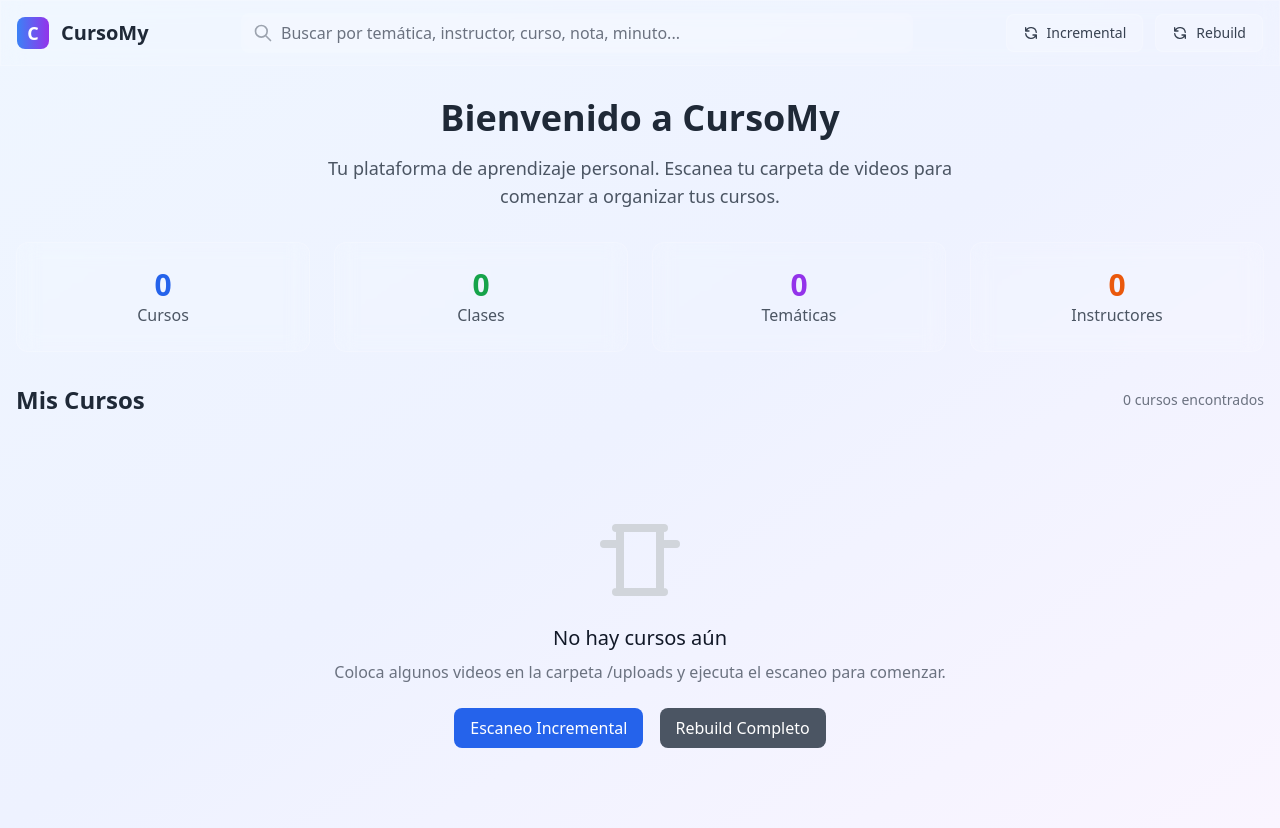
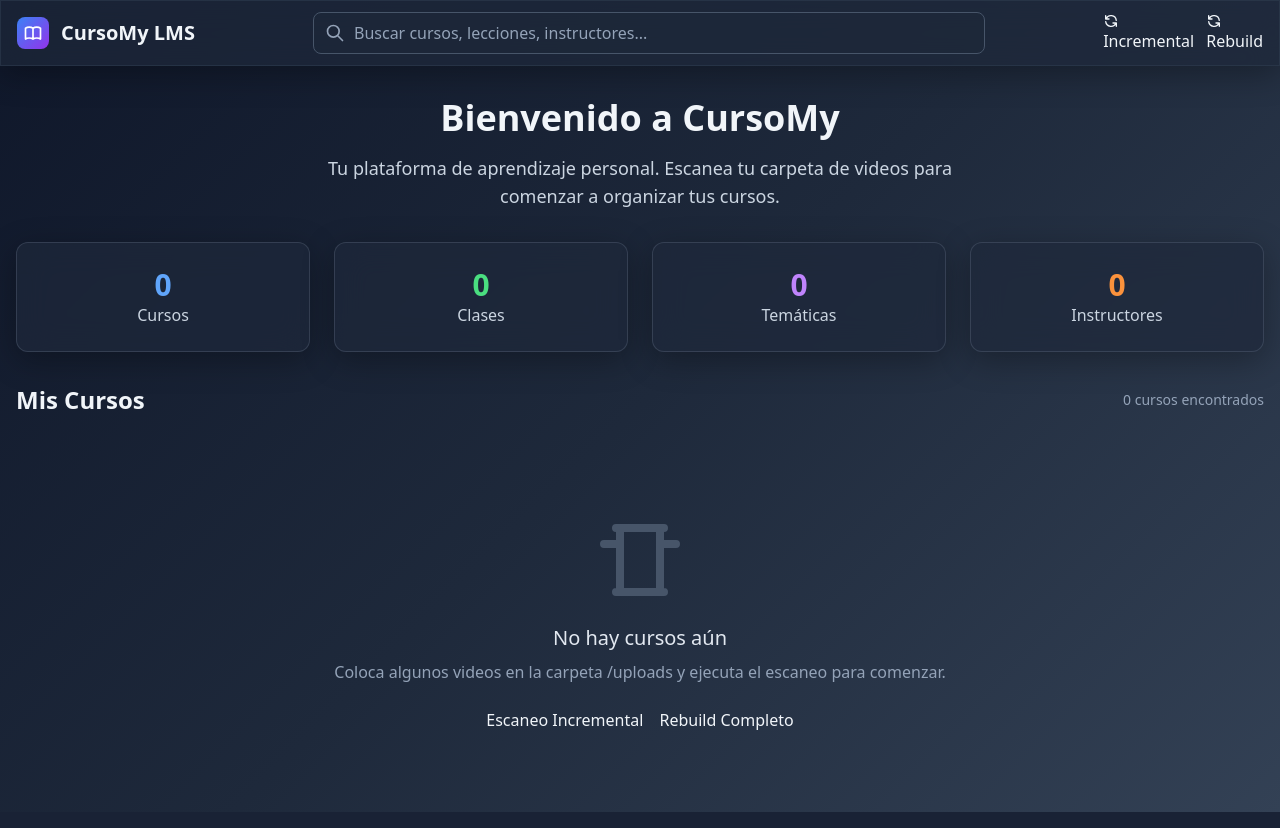
Before and after one commit to aalcaide45web/cursomyv4, a PHP site: page / in a window 1280 px wide. Run offline with PHP 8.4, Linux system fonts and the light colour scheme; some libraries are stand-ins or nearby versions.

Commit message:
Desarrollo fase 2 - Fase de prueba V1.4 Modo Oscuro - Proyecto CursoMy LMS Lite v4

```diff
--- /dev/null
+++ b/app/Controllers/SearchController.php
@@ -0,0 +1,217 @@
+<?php declare(strict_types=1);
+
+require_once __DIR__ . '/../Services/DB.php';
+require_once __DIR__ . '/../Repositories/CourseRepository.php';
+require_once __DIR__ . '/../Repositories/LessonRepository.php';
+require_once __DIR__ . '/../Repositories/TopicRepository.php';
+require_once __DIR__ . '/../Repositories/InstructorRepository.php';
+require_once __DIR__ . '/../Lib/JsonResponse.php';
+
+class SearchController
+{
+    private CourseRepository $courseRepo;
+    private LessonRepository $lessonRepo;
+    private TopicRepository $topicRepo;
+    private InstructorRepository $instructorRepo;
+
+    public function __construct()
+    {
+        $this->courseRepo = new CourseRepository();
+        $this->lessonRepo = new LessonRepository();
+        $this->topicRepo = new TopicRepository();
+        $this->instructorRepo = new InstructorRepository();
+    }
+
+    /**
+     * Búsqueda global en tiempo real
+     */
+    public function search(): void
+    {
+        try {
+            $query = $_GET['q'] ?? '';
+            $limit = min((int)($_GET['limit'] ?? 20), 50); // Máximo 50 resultados
+
+            if (empty($query)) {
+                JsonResponse::ok(['results' => [], 'count' => 0, 'query' => '']);
+                return;
+            }
+
+            $results = $this->performSearch($query, $limit);
+
+            JsonResponse::ok([
+                'results' => $results,
+                'count' => count($results),
+                'query' => $query
+            ]);
+
+        } catch (Exception $e) {
+            JsonResponse::error('Error en la búsqueda: ' . $e->getMessage());
+        }
+    }
+
+    /**
+     * Realiza la búsqueda en múltiples entidades
+     */
+    private function performSearch(string $query, int $limit): array
+    {
+        $results = [];
+
+        // Buscar en cursos
+        $courses = $this->searchCourses($query, $limit);
+        foreach ($courses as $course) {
+            $results[] = [
+                'type' => 'course',
+                'id' => $course['id'],
+                'title' => $course['name'],
+                'subtitle' => "Curso por {$course['instructor_name']}",
+                'topic' => $course['topic_name'],
+                'url' => "/course/{$course['slug']}",
+                'score' => $this->calculateRelevance($query, $course['name'])
+            ];
+        }
+
+        // Buscar en lecciones
+        $lessons = $this->searchLessons($query, $limit);
+        foreach ($lessons as $lesson) {
+            $results[] = [
+                'type' => 'lesson',
+                'id' => $lesson['id'],
+                'title' => $lesson['name'],
+                'subtitle' => "Lección del curso {$lesson['course_name']}",
+                'topic' => $lesson['topic_name'],
+                'url' => "/lesson/{$lesson['id']}",
+                'score' => $this->calculateRelevance($query, $lesson['name'])
+            ];
+        }
+
+        // Buscar en topics
+        $topics = $this->searchTopics($query, $limit);
+        foreach ($topics as $topic) {
+            $results[] = [
+                'type' => 'topic',
+                'id' => $topic['id'],
+                'title' => $topic['name'],
+                'subtitle' => "Temática",
+                'topic' => $topic['name'],
+                'url' => "/topic/{$topic['slug']}",
+                'score' => $this->calculateRelevance($query, $topic['name'])
+            ];
+        }
+
+        // Buscar en instructores
+        $instructors = $this->searchInstructors($query, $limit);
+        foreach ($instructors as $instructor) {
+            $results[] = [
+                'type' => 'instructor',
+                'id' => $instructor['id'],
+                'title' => $instructor['name'],
+                'subtitle' => "Instructor",
+                'topic' => '',
+                'url' => "/instructor/{$instructor['slug']}",
+                'score' => $this->calculateRelevance($query, $instructor['name'])
+            ];
+        }
+
+        // Ordenar por relevancia y limitar resultados
+        usort($results, fn($a, $b) => $b['score'] <=> $a['score']);
+        return array_slice($results, 0, $limit);
+    }
+
+    private function searchCourses(string $query, int $limit): array
+    {
+        $sql = "SELECT c.*, t.name as topic_name, i.name as instructor_name
+                FROM course c
+                JOIN topic t ON c.topic_id = t.id
+                JOIN instructor i ON c.instructor_id = i.id
+                WHERE c.is_deleted = 0
+                AND (c.name LIKE :query OR t.name LIKE :query OR i.name LIKE :query)
+                ORDER BY c.name ASC
+                LIMIT :limit";
+
+        $stmt = $this->courseRepo->db->prepare($sql);
+        $stmt->bindValue(':query', "%{$query}%", PDO::PARAM_STR);
+        $stmt->bindValue(':limit', $limit, PDO::PARAM_INT);
+        $stmt->execute();
+
+        return $stmt->fetchAll();
+    }
+
+    private function searchLessons(string $query, int $limit): array
+    {
+        $sql = "SELECT l.*, s.name as section_name, c.name as course_name, t.name as topic_name
+                FROM lesson l
+                JOIN section s ON l.section_id = s.id
+                JOIN course c ON s.course_id = c.id
+                JOIN topic t ON c.topic_id = t.id
+                WHERE c.is_deleted = 0
+                AND l.name LIKE :query
+                ORDER BY l.name ASC
+                LIMIT :limit";
+
+        $stmt = $this->lessonRepo->db->prepare($sql);
+        $stmt->bindValue(':query', "%{$query}%", PDO::PARAM_STR);
+        $stmt->bindValue(':limit', $limit, PDO::PARAM_INT);
+        $stmt->execute();
+
+        return $stmt->fetchAll();
+    }
+
+    private function searchTopics(string $query, int $limit): array
+    {
+        $sql = "SELECT * FROM topic WHERE name LIKE :query ORDER BY name ASC LIMIT :limit";
+        $stmt = $this->topicRepo->db->prepare($sql);
+        $stmt->bindValue(':query', "%{$query}%", PDO::PARAM_STR);
+        $stmt->bindValue(':limit', $limit, PDO::PARAM_INT);
+        $stmt->execute();
+
+        return $stmt->fetchAll();
+    }
+
+    private function searchInstructors(string $query, int $limit): array
+    {
+        $sql = "SELECT * FROM instructor WHERE name LIKE :query ORDER BY name ASC LIMIT :limit";
+        $stmt = $this->instructorRepo->db->prepare($sql);
+        $stmt->bindValue(':query', "%{$query}%", PDO::PARAM_STR);
+        $stmt->bindValue(':limit', $limit, PDO::PARAM_INT);
+        $stmt->execute();
+
+        return $stmt->fetchAll();
+    }
+
+    private function calculateRelevance(string $query, string $text): float
+    {
+        $query = strtolower($query);
+        $text = strtolower($text);
+
+        // Coincidencia exacta al inicio
+        if (strpos($text, $query) === 0) {
+            return 100.0;
+        }
+
+        // Coincidencia en cualquier parte
+        if (strpos($text, $query) !== false) {
+            return 80.0;
+        }
+
+        // Coincidencia parcial de palabras
+        $queryWords = explode(' ', $query);
+        $textWords = explode(' ', $text);
+        $matches = 0;
+
+        foreach ($queryWords as $word) {
+            if (strlen($word) < 3) continue;
+            foreach ($textWords as $textWord) {
+                if (strpos($textWord, $word) !== false) {
+                    $matches++;
+                    break;
+                }
+            }
+        }
+
+        if ($matches > 0) {
+            return 60.0 * ($matches / count($queryWords));
+        }
+
+        return 0.0;
+    }
+}
--- a/app/Views/pages/dashboard.php
+++ b/app/Views/pages/dashboard.php
@@ -1,8 +1,8 @@
 <div class="space-y-8">
     <!-- Header del dashboard -->
     <div class="text-center">
-        <h1 class="text-4xl font-bold text-gray-800 mb-4">Bienvenido a CursoMy</h1>
-        <p class="text-lg text-gray-600 max-w-2xl mx-auto">
+        <h1 class="text-4xl font-bold text-slate-100 mb-4">Bienvenido a CursoMy</h1>
+        <p class="text-lg text-slate-300 max-w-2xl mx-auto">
             Tu plataforma de aprendizaje personal. Escanea tu carpeta de videos para comenzar a organizar tus cursos.
         </p>
     </div>
@@ -10,28 +10,28 @@
     <!-- Estadísticas rápidas -->
     <div class="grid grid-cols-1 md:grid-cols-4 gap-6">
         <div class="glass rounded-xl p-6 text-center">
-            <div class="text-3xl font-bold text-blue-600" id="total-courses">0</div>
-            <div class="text-gray-600">Cursos</div>
+            <div class="text-3xl font-bold text-blue-400" id="total-courses">0</div>
+            <div class="text-slate-300">Cursos</div>
         </div>
         <div class="glass rounded-xl p-6 text-center">
-            <div class="text-3xl font-bold text-green-600" id="total-lessons">0</div>
-            <div class="text-gray-600">Clases</div>
+            <div class="text-3xl font-bold text-green-400" id="total-lessons">0</div>
+            <div class="text-slate-300">Clases</div>
         </div>
         <div class="glass rounded-xl p-6 text-center">
-            <div class="text-3xl font-bold text-purple-600" id="total-topics">0</div>
-            <div class="text-gray-600">Temáticas</div>
+            <div class="text-3xl font-bold text-purple-400" id="total-topics">0</div>
+            <div class="text-slate-300">Temáticas</div>
         </div>
         <div class="glass rounded-xl p-6 text-center">
-            <div class="text-3xl font-bold text-orange-600" id="total-instructors">0</div>
-            <div class="text-gray-600">Instructores</div>
+            <div class="text-3xl font-bold text-orange-400" id="total-instructors">0</div>
+            <div class="text-slate-300">Instructores</div>
         </div>
     </div>
 
     <!-- Grid de cursos -->
     <div class="space-y-6">
         <div class="flex items-center justify-between">
-            <h2 class="text-2xl font-bold text-gray-800">Mis Cursos</h2>
-            <div class="text-sm text-gray-500" id="courses-count">0 cursos encontrados</div>
+            <h2 class="text-2xl font-bold text-slate-100">Mis Cursos</h2>
+            <div class="text-sm text-slate-400" id="courses-count">0 cursos encontrados</div>
         </div>
 
         <!-- Grid de tarjetas de cursos -->
@@ -41,20 +41,20 @@
 
         <!-- Estado vacío -->
         <div id="empty-state" class="text-center py-12">
-            <div class="w-24 h-24 mx-auto mb-4 text-gray-300">
+            <div class="w-24 h-24 mx-auto mb-4 text-slate-600">
                 <svg fill="none" stroke="currentColor" viewBox="0 0 24 24">
                     <path stroke-linecap="round" stroke-linejoin="round" stroke-width="2" d="M7 4v16M17 4v16M3 8h4m10 0h4M6 20h12M6 4h12"></path>
                 </svg>
             </div>
-            <h3 class="text-xl font-medium text-gray-900 mb-2">No hay cursos aún</h3>
-            <p class="text-gray-500 mb-6">
+            <h3 class="text-xl font-medium text-slate-200 mb-2">No hay cursos aún</h3>
+            <p class="text-slate-400 mb-6">
                 Coloca algunos videos en la carpeta /uploads y ejecuta el escaneo para comenzar.
             </p>
             <div class="space-x-3">
-                <button id="scan-incremental-btn" class="px-4 py-2 bg-blue-600 text-white rounded-lg hover:bg-blue-700 transition-colors">
+                <button id="scan-incremental-btn" class="btn-outline">
                     Escaneo Incremental
                 </button>
-                <button id="scan-rebuild-btn" class="px-4 py-2 bg-gray-600 text-white rounded-lg hover:bg-gray-700 transition-colors">
+                <button id="scan-rebuild-btn" class="btn-primary">
                     Rebuild Completo
                 </button>
             </div>
--- a/app/Views/partials/layout.php
+++ b/app/Views/partials/layout.php
@@ -1,41 +1,83 @@
 <!DOCTYPE html>
-<html lang="es">
+<html lang="es" class="dark">
 <head>
     <meta charset="UTF-8">
     <meta name="viewport" content="width=device-width, initial-scale=1.0">
     <title><?= htmlspecialchars($title ?? 'CursoMy LMS Lite') ?></title>
+
+    <!-- TailwindCSS -->
     <script src="https://cdn.tailwindcss.com"></script>
+
+    <!-- Configuración de TailwindCSS para modo oscuro -->
     <script>
         tailwind.config = {
+            darkMode: 'class',
             theme: {
                 extend: {
-                    backdropBlur: {
-                        xs: '2px',
+                    colors: {
+                        dark: {
+                            50: '#f8fafc',
+                            100: '#f1f5f9',
+                            200: '#e2e8f0',
+                            300: '#cbd5e1',
+                            400: '#94a3b8',
+                            500: '#64748b',
+                            600: '#475569',
+                            700: '#334155',
+                            800: '#1e293b',
+                            900: '#0f172a',
+                            950: '#020617'
+                        }
                     }
                 }
             }
         }
     </script>
+
+    <!-- Estilos personalizados para glassmorphism en modo oscuro -->
     <style>
         .glass {
+            background: rgba(30, 41, 59, 0.7);
+            backdrop-filter: blur(16px);
+            border: 1px solid rgba(148, 163, 184, 0.2);
+            box-shadow: 0 8px 32px rgba(0, 0, 0, 0.3);
+        }
+
+        .glass-light {
             background: rgba(255, 255, 255, 0.1);
-            backdrop-filter: blur(10px);
+            backdrop-filter: blur(16px);
             border: 1px solid rgba(255, 255, 255, 0.2);
+            box-shadow: 0 8px 32px rgba(0, 0, 0, 0.3);
         }
-        .glass-dark {
-            background: rgba(0, 0, 0, 0.1);
-            backdrop-filter: blur(10px);
-            border: 1px solid rgba(255, 255, 255, 0.1);
+
+        body {
+            background: linear-gradient(135deg, #0f172a 0%, #1e293b 50%, #334155 100%);
+            min-height: 100vh;
+        }
+
+        .btn-primary {
+            @apply px-4 py-2 bg-blue-600 hover:bg-blue-700 text-white rounded-lg transition-colors duration-200 font-medium;
+        }
+
+        .btn-secondary {
+            @apply px-4 py-2 bg-slate-600 hover:bg-slate-700 text-white rounded-lg transition-colors duration-200 font-medium;
+        }
+
+        .btn-outline {
+            @apply px-4 py-2 border border-slate-400 hover:bg-slate-700 text-slate-300 rounded-lg transition-colors duration-200 font-medium;
         }
     </style>
 </head>
-<body class="bg-gradient-to-br from-blue-50 via-indigo-50 to-purple-50 min-h-screen">
+<body class="bg-dark-900 text-slate-100 min-h-screen">
+    <!-- Topbar -->
     <?php include __DIR__ . '/topbar.php'; ?>
 
+    <!-- Contenido principal -->
     <main class="container mx-auto px-4 py-8">
-        <?= $content ?? '' ?>
+        <?= $content ?>
     </main>
 
+    <!-- Scripts -->
     <script type="module" src="/assets/js/main.js"></script>
 </body>
 </html>
--- a/app/Views/partials/topbar.php
+++ b/app/Views/partials/topbar.php
@@ -1,56 +1,61 @@
-<nav class="glass sticky top-0 z-50 border-b border-white/20">
+<nav class="glass border-b border-slate-700/50 sticky top-0 z-50">
     <div class="container mx-auto px-4">
         <div class="flex items-center justify-between h-16">
             <!-- Logo -->
             <div class="flex items-center space-x-3">
-                <div class="w-8 h-8 bg-gradient-to-r from-blue-500 to-purple-600 rounded-lg flex items-center justify-center">
-                    <span class="text-white font-bold text-lg">C</span>
+                <div class="w-8 h-8 bg-gradient-to-br from-blue-500 to-purple-600 rounded-lg flex items-center justify-center">
+                    <svg class="w-5 h-5 text-white" fill="none" stroke="currentColor" viewBox="0 0 24 24">
+                        <path stroke-linecap="round" stroke-linejoin="round" stroke-width="2" d="M12 6.253v13m0-13C10.832 5.477 9.246 5 7.5 5S4.168 5.477 3 6.253v13C4.168 18.477 5.754 18 7.5 18s3.332.477 4.5 1.253m0-13C13.168 5.477 14.754 5 16.5 5c1.747 0 3.332.477 4.5 1.253v13C19.832 18.477 18.246 18 16.5 18c-1.746 0-3.332.477-4.5 1.253"></path>
+                    </svg>
                 </div>
-                <span class="text-xl font-bold text-gray-800">CursoMy</span>
+                <span class="text-xl font-bold text-slate-100">CursoMy LMS</span>
             </div>
 
-            <!-- Buscador global -->
+            <!-- Búsqueda global -->
             <div class="flex-1 max-w-2xl mx-8">
                 <div class="relative">
                     <input
                         type="text"
                         id="global-search"
-                        placeholder="Buscar por temática, instructor, curso, nota, minuto..."
-                        class="w-full px-4 py-2 pl-10 glass rounded-lg border-0 focus:ring-2 focus:ring-blue-500 focus:outline-none text-gray-800 placeholder-gray-500"
+                        placeholder="Buscar cursos, lecciones, instructores..."
+                        class="w-full px-4 py-2 pl-10 bg-slate-800/50 border border-slate-600 rounded-lg text-slate-100 placeholder-slate-400 focus:outline-none focus:ring-2 focus:ring-blue-500 focus:border-transparent"
                     >
-                    <svg class="absolute left-3 top-2.5 h-5 w-5 text-gray-400" fill="none" stroke="currentColor" viewBox="0 0 24 24">
-                        <path stroke-linecap="round" stroke-linejoin="round" stroke-width="2" d="M21 21l-6-6m2-5a7 7 0 11-14 0 7 7 0 0114 0z"></path>
-                    </svg>
+                    <div class="absolute inset-y-0 left-0 pl-3 flex items-center pointer-events-none">
+                        <svg class="h-5 w-5 text-slate-400" fill="none" stroke="currentColor" viewBox="0 0 24 24">
+                            <path stroke-linecap="round" stroke-linejoin="round" stroke-width="2" d="M21 21l-6-6m2-5a7 7 0 11-14 0 7 7 0 0114 0z"></path>
+                        </svg>
+                    </div>
+
+                    <!-- Resultados de búsqueda -->
+                    <div id="search-results" class="absolute top-full left-0 right-0 mt-2 bg-slate-800 border border-slate-600 rounded-lg shadow-xl max-h-96 overflow-y-auto hidden">
+                        <!-- Los resultados se cargarán dinámicamente aquí -->
+                    </div>
                 </div>
             </div>
 
-            <!-- Botones de escaneo -->
+            <!-- Botones de acción -->
             <div class="flex items-center space-x-3">
-                <button
-                    id="scan-incremental"
-                    class="px-4 py-2 glass rounded-lg text-sm font-medium text-gray-700 hover:bg-white/20 transition-all duration-200 flex items-center space-x-2"
-                >
-                    <svg class="w-4 h-4" fill="none" stroke="currentColor" viewBox="0 0 24 24">
+                <button id="scan-incremental" class="btn-outline">
+                    <svg class="w-4 h-4 mr-2" fill="none" stroke="currentColor" viewBox="0 0 24 24">
                         <path stroke-linecap="round" stroke-linejoin="round" stroke-width="2" d="M4 4v5h.582m15.356 2A8.001 8.001 0 004.582 9m0 0H9m11 11v-5h-.581m0 0a8.003 8.003 0 01-15.357-2m15.357 2H15"></path>
                     </svg>
-                    <span>Incremental</span>
+                    Incremental
                 </button>
 
-                <button
-                    id="scan-rebuild"
-                    class="px-4 py-2 glass rounded-lg text-sm font-medium text-gray-700 hover:bg-white/20 transition-all duration-200 flex items-center space-x-2"
-                >
-                    <svg class="w-4 h-4" fill="none" stroke="currentColor" viewBox="0 0 24 24">
+                <button id="scan-rebuild" class="btn-primary">
+                    <svg class="w-4 h-4 mr-2" fill="none" stroke="currentColor" viewBox="0 0 24 24">
                         <path stroke-linecap="round" stroke-linejoin="round" stroke-width="2" d="M4 4v5h.582m15.356 2A8.001 8.001 0 004.582 9m0 0H9m11 11v-5h-.581m0 0a8.003 8.003 0 01-15.357-2m15.357 2H15"></path>
                     </svg>
-                    <span>Rebuild</span>
+                    Rebuild
                 </button>
+
+                <!-- Barra de progreso (oculta por defecto) -->
+                <div id="scan-progress" class="hidden w-32">
+                    <div class="w-full bg-slate-700 rounded-full h-2">
+                        <div class="bg-blue-600 h-2 rounded-full transition-all duration-300" style="width: 0%"></div>
+                    </div>
+                </div>
             </div>
         </div>
     </div>
 </nav>
-
-<!-- Barra de progreso para escaneo -->
-<div id="scan-progress" class="hidden fixed top-16 left-0 w-full bg-blue-500 h-1 z-40">
-    <div id="scan-progress-bar" class="bg-blue-600 h-full transition-all duration-300" style="width: 0%"></div>
-</div>
--- a/public/index.php
+++ b/public/index.php
@@ -4,6 +4,7 @@
 require_once __DIR__ . '/../app/Router.php';
 require_once __DIR__ . '/../app/Controllers/DashboardController.php';
 require_once __DIR__ . '/../app/Controllers/ScanController.php';
+require_once __DIR__ . '/../app/Controllers/SearchController.php';
 
 // Crear instancia del router
 $router = new Router();
@@ -47,6 +48,12 @@
     $controller->scannedFiles();
 });
 
+// Ruta de búsqueda
+$router->get('/api/search', function() {
+    $controller = new SearchController();
+    $controller->search();
+});
+
 // Manejar la petición
 $method = $_SERVER['REQUEST_METHOD'];
 $uri = $_SERVER['REQUEST_URI'];
```
Also changed, not shown: test_apis.php (deleted, +0 -24 lines), test_db_counts.php (deleted, +0 -41 lines), test_db_structure.php (deleted, +0 -26 lines), public/assets/js/dashboard/index.js.
